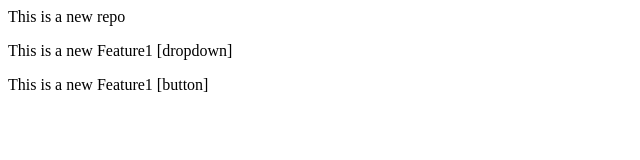
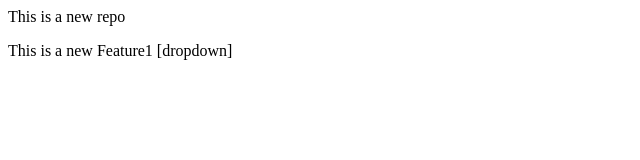
Before and after one commit to SkAlmaaz/LocalRepo, a plain HTML site: page index.html in a window 1280 px wide. Shown: the whole page, without its empty margins (0-640 px from the left). Drawn offline with Linux system fonts and the light colour scheme.

Commit message:
add file

```diff
--- a/index.html
+++ b/index.html
@@ -1,3 +1,2 @@
 <p>This is a new repo</p>
 <p>This is a new Feature1 [dropdown]</p>
-<p>This is a new Feature1 [button]</p>
```
